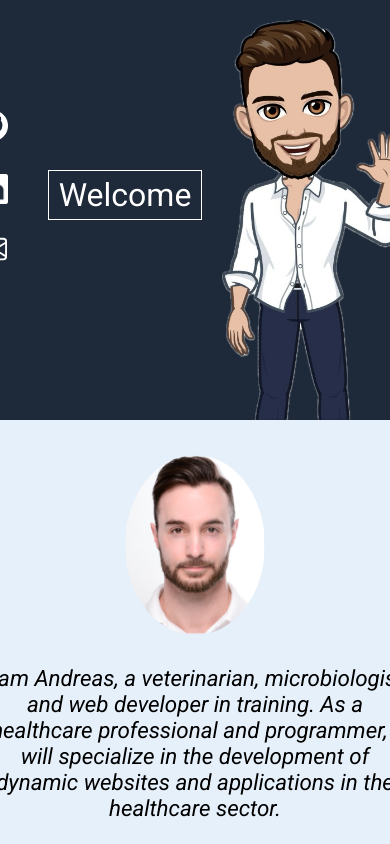
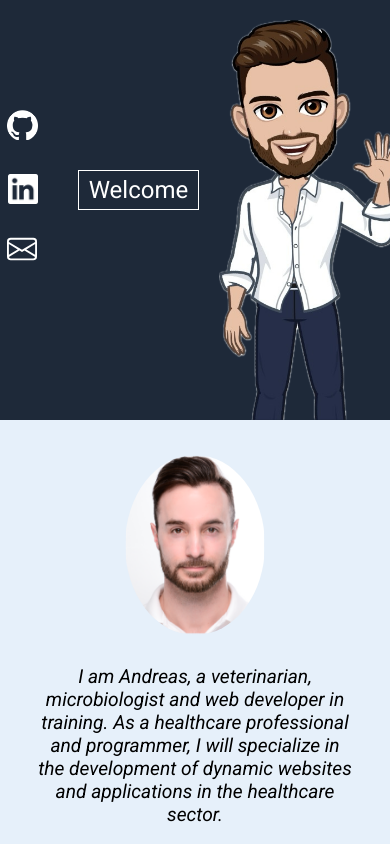
Before and after one commit to andreas861/my-portfolio, a plain HTML site: page index.html in a window 390 px wide. Shown: the top 844 px of the page. Drawn offline with Linux system fonts and the light colour scheme.

Commit message:
Add files via upload

```diff
--- a/css/style.css
+++ b/css/style.css
@@ -265,8 +265,20 @@ h3 {margin: 0px;}
 
 /* Small Devices */
 @media (max-width: 576px) {
+    .links {
+        margin-left: 30px;
+    }
+    #header {
+        justify-content: space-around;
+    }
     #header img {
         margin-right: 90px;
+    }
+    #hero p {
+        font-size: 1.2rem;
+        font-style: italic;
+        padding-left: 50px;
+        padding-right: 50px;
     }
     .header-titel h1:nth-child(1) {
         display: none;
@@ -275,7 +287,7 @@ h3 {margin: 0px;}
         display: block;
         border: 1px solid white;
         padding: 5px 10px;
-        font-size: 2rem;
+        font-size: 1.5rem;
         margin-top: 150px;
         margin-right: 20px;
     }
```
